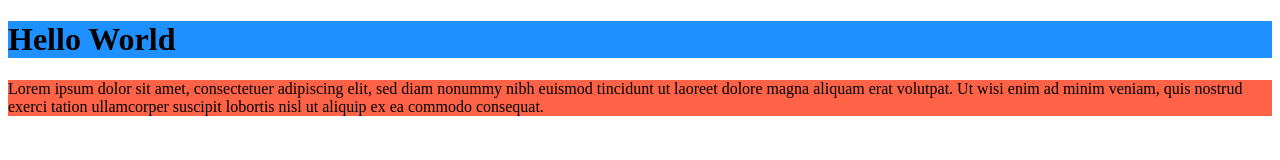
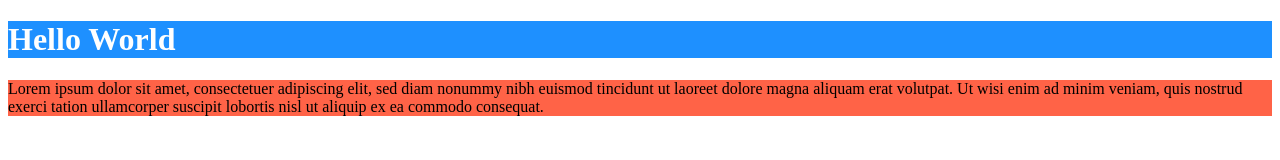
Before and after one commit to MuhammadNaveed01/BootCamp2020Sample, a plain HTML site: page index.html in a window 1280 px wide. Drawn offline with Linux system fonts and the light colour scheme.

Commit message:
Update index.html

```diff
--- a/index.html
+++ b/index.html
@@ -2,7 +2,7 @@
 <html>
 <body>
 
-<h1 style="background-color:DodgerBlue;">Hello World</h1>
+<h1 style="background-color:DodgerBlue; color: white;">Hello World</h1>
 
 <p style="background-color:Tomato;">
 Lorem ipsum dolor sit amet, consectetuer adipiscing elit, sed diam nonummy nibh euismod tincidunt ut laoreet dolore magna aliquam erat volutpat.
```
